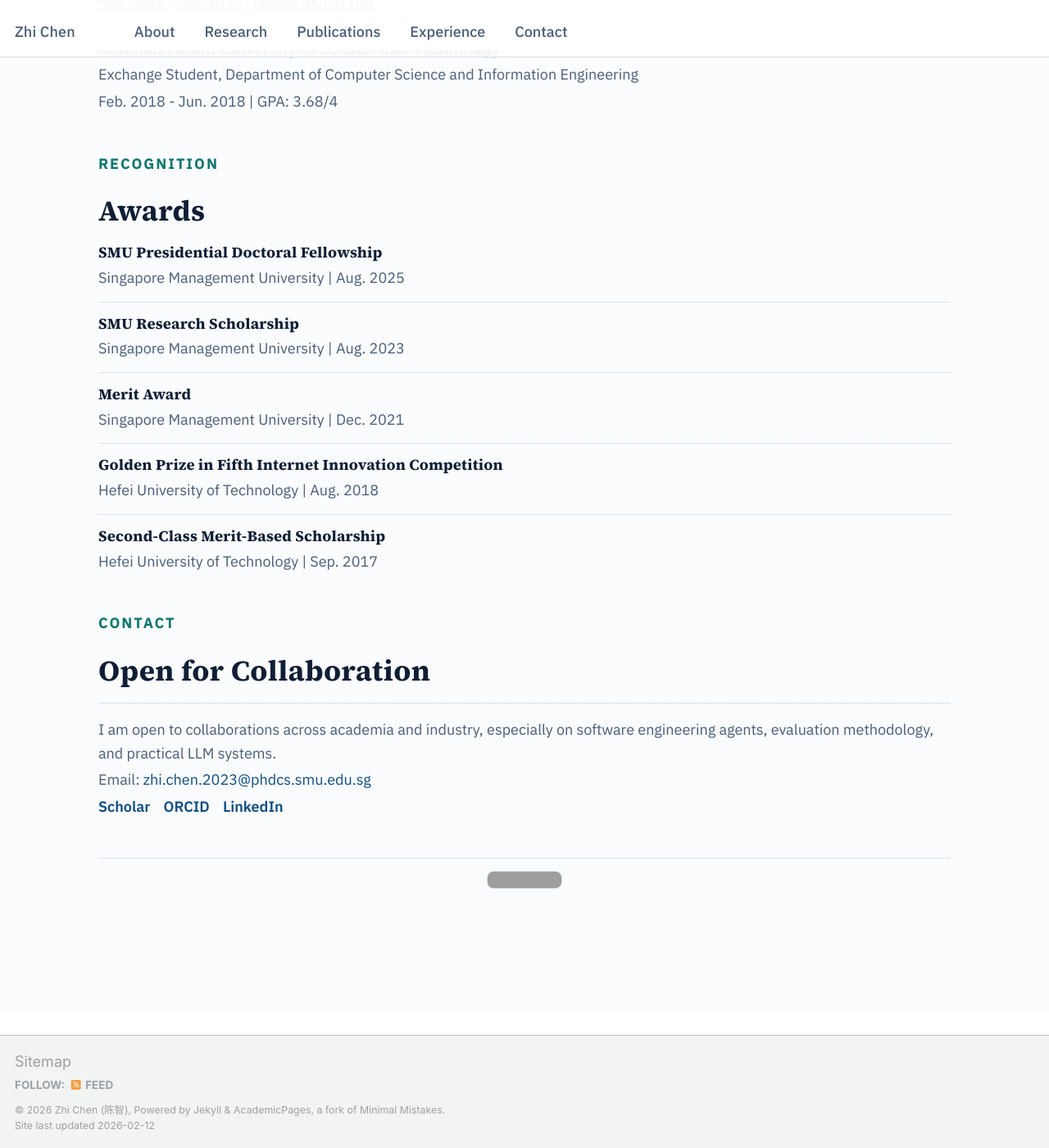
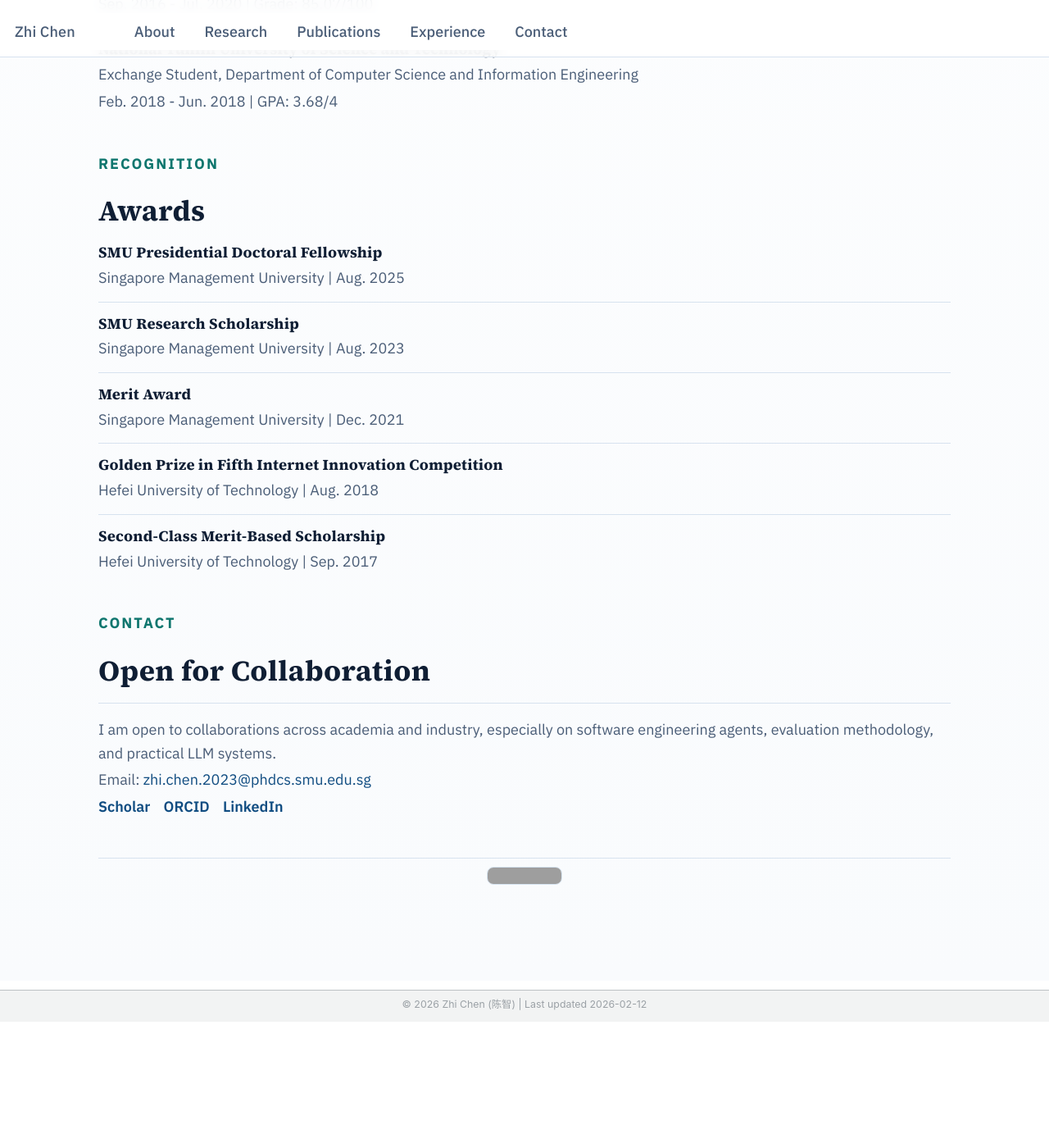
Before and after one commit to chenzhi-cz/chenzhi-cz.github.io, a Jekyll site: the page built from _pages/about.md, in a window 1280 px wide and 1400 px high, scrolled down 3501 px. Shown: the whole window at 82% size. Built offline with Jekyll 4.4.1, drawn with Linux system fonts in a browser that asks for light colours; some web fonts are replaced; after the commit the page ends 4747 px from its top, so only the background shows below that; grey boxes are pictures that could not be loaded.

Commit message:
Simplify footer to one line and tighten map-to-footer spacing

```diff
--- a/_includes/footer.html
+++ b/_includes/footer.html
@@ -1,25 +1,5 @@
 {% include base_path %}
 
-{% if site.author.github or site.author.bitbucket or site.atom_feed.hide != true %}
-<div class="page__footer-follow">
-  <ul class="social-icons">
-    {% if site.data.ui-text[site.locale].follow_label %}
-      <li><strong>{{ site.data.ui-text[site.locale].follow_label }}</strong></li>
-    {% endif %}
-    {% if site.author.github %}
-      <li><a href="http://github.com/{{ site.author.github }}"><i class="fab fa-github" aria-hidden="true"></i> GitHub</a></li>
-    {% endif %}
-    {% if site.author.bitbucket %}
-      <li><a href="http://bitbucket.org/{{ site.author.bitbucket }}"><i class="fab fa-bitbucket" aria-hidden="true"></i> Bitbucket</a></li>
-    {% endif %}
-    {% if site.atom_feed.hide != true %}
-    <li><a href="{% if site.atom_feed.path %}{{ site.atom_feed.path }}{% else %}{{ base_path }}/feed.xml{% endif %}"><i class="fa fa-fw fa-rss-square" aria-hidden="true"></i> {{ site.data.ui-text[site.locale].feed_label | default: "Feed" }}</a></li>
-    {% endif %}
-  </ul>
+<div class="page__footer-copyright page__footer-copyright--simple">
+  &copy; {{ site.time | date: '%Y' }} {{ site.name | default: site.title }} | Last updated {{ "now" | date: '%Y-%m-%d' }}
 </div>
-{% endif %}
-
-<div class="page__footer-copyright">
-  &copy; {{ site.time | date: '%Y' }} {{ site.name | default: site.title }}, {{ site.data.ui-text[site.locale].powered_by | default: "Powered by" }} <a href="http://jekyllrb.com" rel="nofollow">Jekyll</a> &amp; <a href="https://github.com/academicpages/academicpages.github.io">AcademicPages</a>, a fork of <a href="https://mademistakes.com/work/minimal-mistakes-jekyll-theme/" rel="nofollow">Minimal Mistakes</a>.<br />
-  Site last updated {{ "now" | date: '%Y-%m-%d' %}}
-</div>
--- a/_includes/footer/custom.html
+++ b/_includes/footer/custom.html
@@ -1,3 +1,2 @@
 <!-- start custom footer snippets -->
-<a href="/sitemap/">Sitemap</a>
 <!-- end custom footer snippets -->
--- a/_sass/onepage-home.scss
+++ b/_sass/onepage-home.scss
@@ -16,7 +16,7 @@ html {
 body {
   background: linear-gradient(180deg, #f5f9ff 0%, #ffffff 38%, #f9fbfd 100%);
   color: var(--home-ink);
-  padding-bottom: 6.3em;
+  padding-bottom: 4.6em;
 }
 
 .masthead {
@@ -451,12 +451,12 @@ body {
 }
 
 .home-section--visitors {
-  margin-bottom: 0.2rem;
+  margin-bottom: 0;
 }
 
 .visitor-map {
   border-top: 1px solid var(--home-line);
-  padding-top: 0.85rem;
+  padding-top: 0.55rem;
   text-align: center;
 }
 
@@ -474,7 +474,16 @@ body {
 }
 
 .page__footer {
-  margin-top: 1.5em;
+  margin-top: 0.65em;
+}
+
+.page__footer footer {
+  margin-top: 0.45em;
+  padding-bottom: 0.6em;
+}
+
+.page__footer-copyright--simple {
+  text-align: center;
 }
 
 @keyframes home-rise {
```
